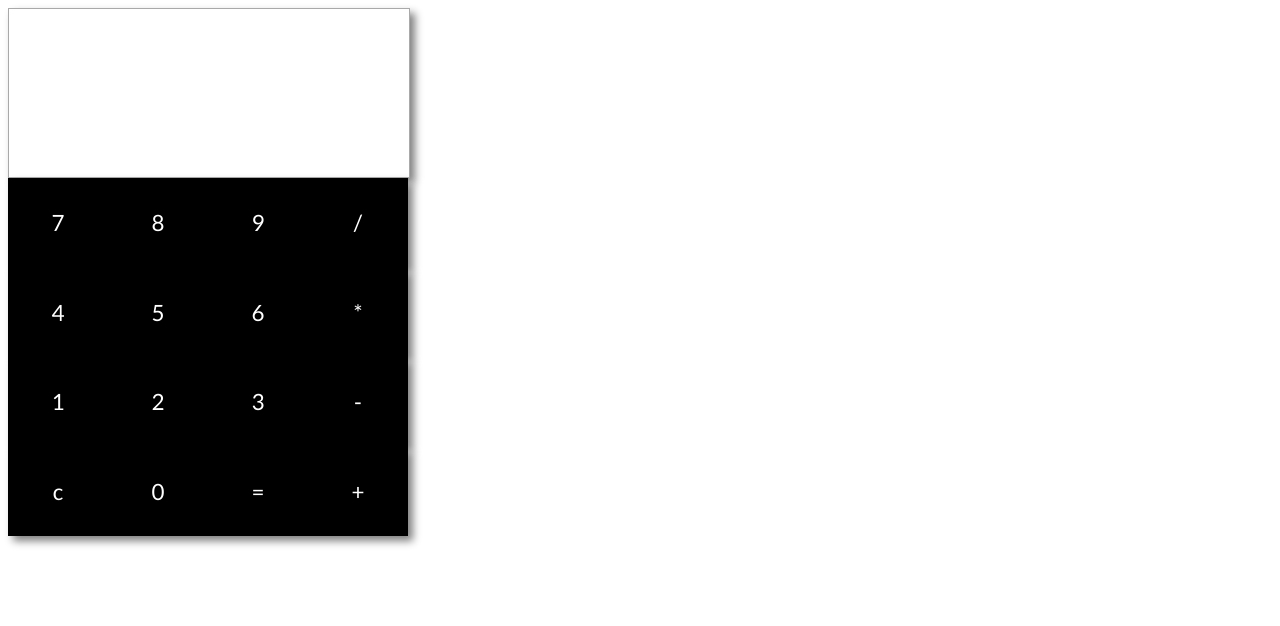
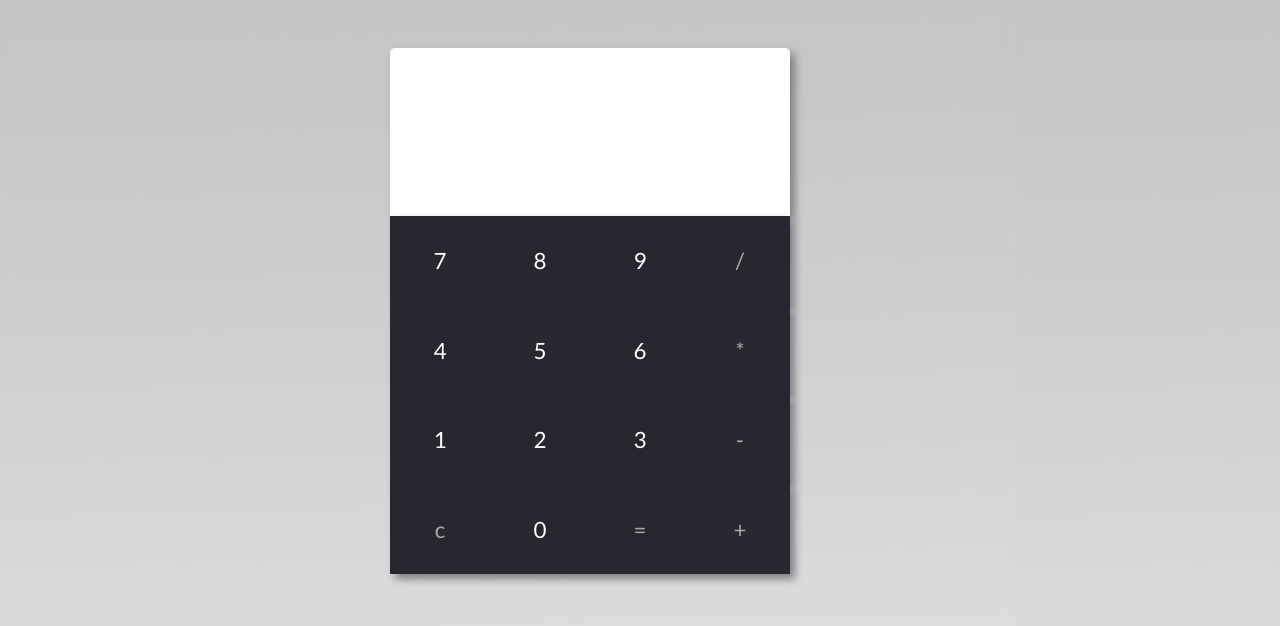
Before and after one commit to rubyszk/calculator, a React (Create React App) app: page / in a window 1280 px wide. Shown: the top 626 px of the page. Built offline with nearby package versions, Linux system fonts and the light colour scheme.

Commit message:
css mostly finished

```diff
--- a/src/App.css
+++ b/src/App.css
@@ -1,13 +1,4 @@
 @import url('https://fonts.googleapis.com/css?family=Lato&display=swap');
-
-.app {
-  display: flex;
-  justify-content: center;
-  align-items: center;
-  /* height: 100vh; */
-  /* width: 100%; */
-  /* box-shadow: 20px 20px black; */
-}
 
 .calculator {
   font-family: 'Lato', sans-serif;
@@ -20,7 +11,3 @@
   width: 100%;
   box-shadow: 5px 5px 8px grey;
 }
-
-#symbol {
-  color: gray;
-}
--- a/src/App.js
+++ b/src/App.js
@@ -15,6 +15,9 @@ class App extends React.Component {
 
   calculate = (nums) => {
     this.setState({result: this.state.result + nums })
+    // if (err) {
+    //   console.log(error)
+    // }
   }
 
   clear = (nums) => {
@@ -40,12 +43,10 @@ class App extends React.Component {
   //    })
   // }
 
-
-
   render() {
   return (
     <div className="App">
-      <Result result={this.state.result}/>
+          <Result result={this.state.result}/>
       <div className="calculator">
       <div className="row">
           <Button handleClick={this.calculate}>7</Button>
@@ -69,7 +70,7 @@ class App extends React.Component {
           <Button handleClick={this.clear}>c</Button>
           <Button handleClick={this.calculate}>0</Button>
           <Button handleClick={this.equal}>=</Button>
-          <Button id="symbol" handleClick={this.calculate}>+</Button>
+          <Button handleClick={this.calculate}>+</Button>
         </div>
       </div>
     </div>
--- a/src/components/Buttons.js
+++ b/src/components/Buttons.js
@@ -1,8 +1,12 @@
 import React from 'react';
 import '../index.css'
 
+const borderRadius = sym => {
+    return !isNaN(sym)
+};
+
 const Button = props => (
-    <div className="button" onClick={ () => props.handleClick(props.children)}>
+    <div className={`button ${borderRadius(props.children) ? false : "sym"}`} onClick={ () => props.handleClick(props.children)}>
         {props.children}
     </div>
 )
--- a/src/index.css
+++ b/src/index.css
@@ -4,6 +4,12 @@ body {
     sans-serif;
   -webkit-font-smoothing: antialiased;
   -moz-osx-font-smoothing: grayscale;
+  position: relative;
+  width: 500px;
+  margin: 0 auto;
+  margin-top: 3em;
+  background: url('gradient.png');
+  background-size: fill;
 }
 
 .button {
@@ -12,9 +18,14 @@ body {
   justify-content: center;
   align-items: center;
   font-size: 1.4em;
-  background-color: black;
+  background-color: #28262E;
   color: white;
   flex: 1;
+}
+
+.button:hover {
+  cursor: pointer;
+  color: rgb(81, 104, 104);
 }
 
 .result {
@@ -23,11 +34,19 @@ body {
   height: 3.5em;
   width: 400px;
   display: flex;
-  /* justify-content: space-around; */
-  align-items: left;
+  justify-content: space-evenly;
+  align-items: center;
   background-color: white;
   color: black;
-  /* padding: 0.5em; */
-  border: 1px solid darkgray;
+  border-top-left-radius: 5px;
+  border-top-right-radius: 5px;
   box-shadow: 5px 5px 8px grey;
 }
+
+.sym {
+  color: darkgray;
+}
+
+.sym:hover {
+  color: lightcyan;
+}
```
Also changed, not shown: src/gradient.png (added).
